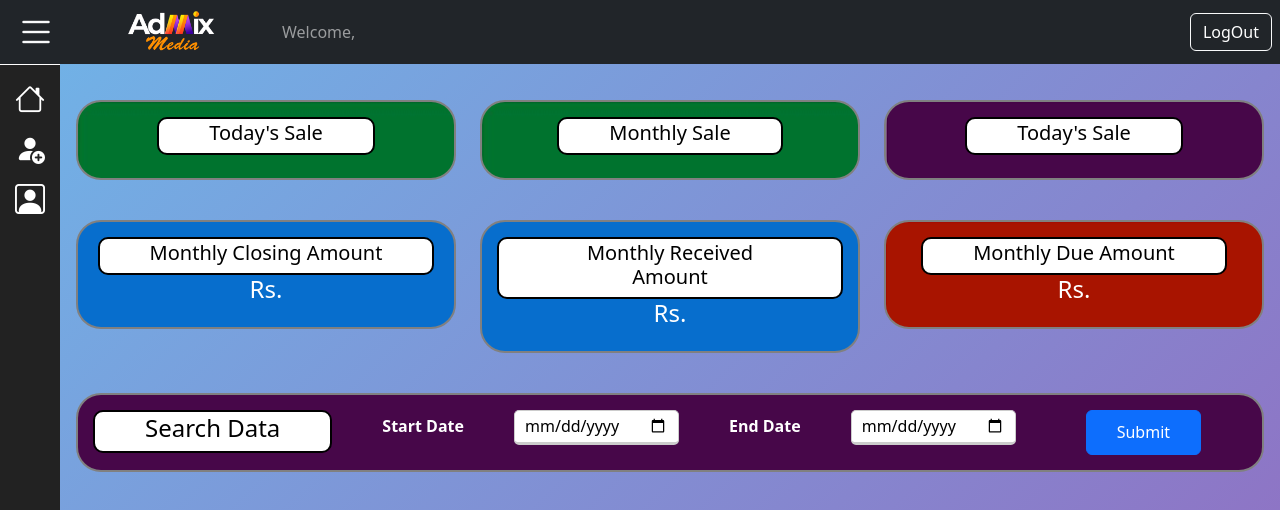
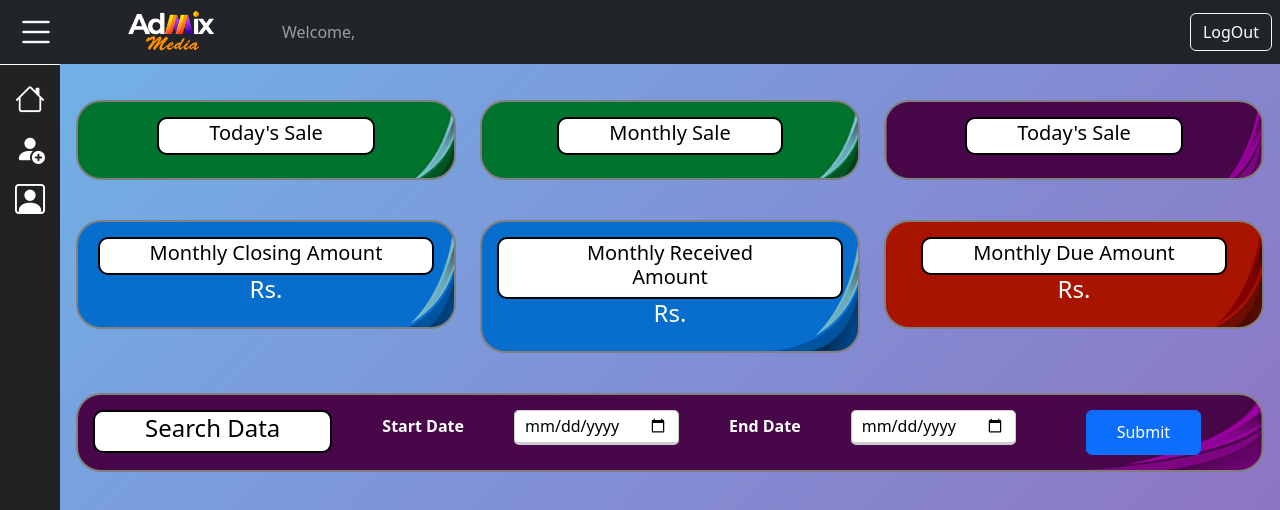
Before and after one commit to rathikpratap/admix, an Angular app: page /salesHome/salesDashboard in a window 1280 px wide. Shown: the top 510 px of the page. Built offline with nearby package versions, Linux system fonts and the light colour scheme; no server answers.

Commit message:
image size commit

```diff
--- a/src/app/admin-dashboard/admin-dashboard.component.css
+++ b/src/app/admin-dashboard/admin-dashboard.component.css
@@ -7,6 +7,9 @@
 }
 .card1{
     background-image: url("/assets/Images/Green.png");
+    background-size: cover;
+    background-position: center;
+    background-repeat: no-repeat;
     padding: 15px;
     border-radius: 25px;
     border: 2px solid grey;
@@ -15,6 +18,9 @@
 }
 .card2{
     background-image: url("/assets/Images/Purple.png");
+    background-size: cover;
+    background-position: center;
+    background-repeat: no-repeat;
     padding: 15px;
     border-radius: 25px;
     border: 2px solid grey;
@@ -23,6 +29,9 @@
 }
 .card3{
     background-image: url("/assets/Images/Blue.png");
+    background-size: cover;
+    background-position: center;
+    background-repeat: no-repeat;
     padding: 15px;
     border-radius: 25px;
     border: 2px solid grey;
@@ -31,6 +40,9 @@
 }
 .card4{
     background-image: url("/assets/Images/Red.png");
+    background-size: cover;
+    background-position: center;
+    background-repeat: no-repeat;
     padding: 15px;
     border-radius: 25px;
     border: 2px solid grey;
@@ -39,6 +51,9 @@
 }
 .card5{
     background-image: url("/assets/Images/Purple2.png");
+    background-size: cover;
+    background-position: center;
+    background-repeat: no-repeat;
     padding: 15px;
     border-radius: 25px;
     border: 2px solid grey;
--- a/src/app/login/login.component.css
+++ b/src/app/login/login.component.css
@@ -13,6 +13,9 @@
 	/*background: linear-gradient(90deg, #C7C5F4, #776BCC);*/
 	background-image: url("/assets/Images/AdMix_Media_App.png");
 	min-height: 100vh;
+	background-size: cover;
+	background-position: center;
+	background-repeat: no-repeat;
 	display: flex;
 	justify-content: flex-end;
 	align-items: center;
--- a/src/app/sales-dashboard/sales-dashboard.component.css
+++ b/src/app/sales-dashboard/sales-dashboard.component.css
@@ -8,6 +8,9 @@
 }
 .card1{
     background-image: url("/assets/Images/Green.png");
+    background-size: cover;
+    background-position: center;
+    background-repeat: no-repeat;
     padding: 15px;
     border-radius: 25px;
     border: 2px solid grey;
@@ -16,6 +19,9 @@
 }
 .card2{
     background-image: url("/assets/Images/Purple.png");
+    background-size: cover;
+    background-position: center;
+    background-repeat: no-repeat;
     padding: 15px;
     border-radius: 25px;
     border: 2px solid grey;
@@ -24,6 +30,9 @@
 }
 .card3{
     background-image: url("/assets/Images/Blue.png");
+    background-size: cover;
+    background-position: center;
+    background-repeat: no-repeat;
     padding: 15px;
     border-radius: 25px;
     border: 2px solid grey;
@@ -32,6 +41,9 @@
 }
 .card4{
     background-image: url("/assets/Images/Red.png");
+    background-size: cover;
+    background-position: center;
+    background-repeat: no-repeat;
     padding: 15px;
     border-radius: 25px;
     border: 2px solid grey;
@@ -40,6 +52,9 @@
 }
 .card5{
     background-image: url("/assets/Images/Purple2.png");
+    background-size: cover;
+    background-position: center;
+    background-repeat: no-repeat;
     padding: 15px;
     border-radius: 25px;
     border: 2px solid grey;
```
Also changed, not shown: src/app/login/login.component.html (line endings or trailing spaces).
